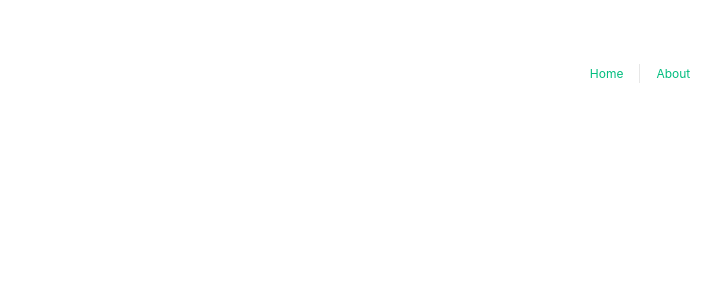
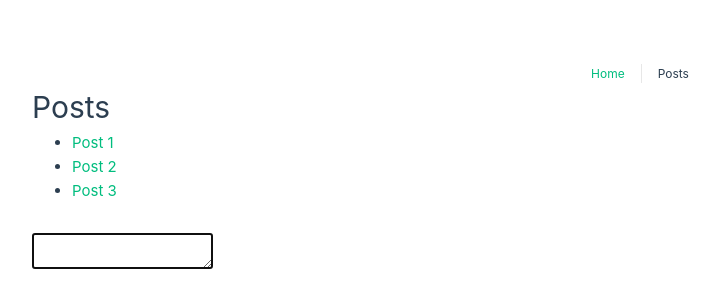
Before and after one commit to miguelfervi/vue-composition-api-basics, a Vue app: page /posts in a window 1280 px wide. Before the commit this address had no page. Shown: the top 308 px of the page, without its empty margins (0-720 px from the left). Built offline with nearby package versions, Linux system fonts and the light colour scheme.

Commit message:
add routes

```diff
--- a/src/App.vue
+++ b/src/App.vue
@@ -1,7 +1,7 @@
 <template>
   <nav>
     <RouterLink to="/">Home</RouterLink>
-    <RouterLink to="/about">About</RouterLink>
+    <RouterLink to="/posts">Posts</RouterLink>
   </nav>
 
   <RouterView />
--- a/src/router/index.js
+++ b/src/router/index.js
@@ -5,19 +5,21 @@
   history: createWebHistory(import.meta.env.BASE_URL),
   routes: [
     {
-      path: '/',
-      name: 'home',
-      component: HomeView
+      path: "/",
+      name: "home",
+      component: HomeView,
     },
     {
-      path: '/about',
-      name: 'about',
-      // route level code-splitting
-      // this generates a separate chunk (About.[hash].js) for this route
-      // which is lazy-loaded when the route is visited.
-      component: () => import('../views/AboutView.vue')
+      path: "/posts",
+      name: "posts",
+      component: () => import("../views/PostsView.vue"),
+    },
+    {
+      path: "/postDetail/:id",
+      name: "postsDetail",
+      component: () => import("../views/PostDetailView.vue"),
     }
-  ]
-})
+  ],
+});
 
 export default router
--- a/src/views/AboutView.vue
+++ /dev/null
@@ -1,12 +0,0 @@
-<template>
-  <div class="about">
-    <h1>About</h1>
-    <textarea v-autofocus></textarea>
-  </div>
-</template>
-
-<script setup>
-  import { vAutofocus} from '@/directives/vAutofocus'
-
-
-</script>
--- /dev/null
+++ b/src/views/PostDetailView.vue
@@ -0,0 +1,12 @@
+<template>
+  <div class="post-detail">
+    <h1>This is a post page</h1>
+    <p>Display the content of post with ID of {{ $route.params.id }} here!</p>
+    <p><RouterLink to="/posts">&lt; Back</RouterLink></p>
+  </div>
+</template>
+
+<script setup>
+
+
+</script>
--- /dev/null
+++ b/src/views/PostsView.vue
@@ -0,0 +1,30 @@
+<template>
+  <div class="posts">
+    <h1>Posts</h1>
+
+    <ul>
+      <li>
+        <RouterLink to="/postDetail/id1">Post 1</RouterLink>
+      </li>
+       <li>
+        <RouterLink to="/postDetail/id2">Post 2</RouterLink>
+      </li> <li>
+        <RouterLink to="/postDetail/id3">Post 3</RouterLink>
+      </li>
+    </ul>
+
+    <textarea v-autofocus></textarea>
+  </div>
+</template>
+
+<script setup>
+  import { vAutofocus} from '@/directives/vAutofocus'
+
+
+</script>
+
+<style scoped>
+ul {
+  margin-bottom: 30px;
+}
+</style>
```
